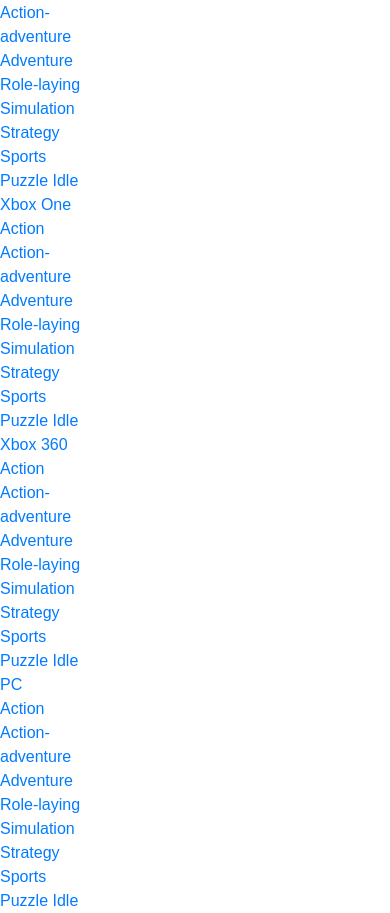
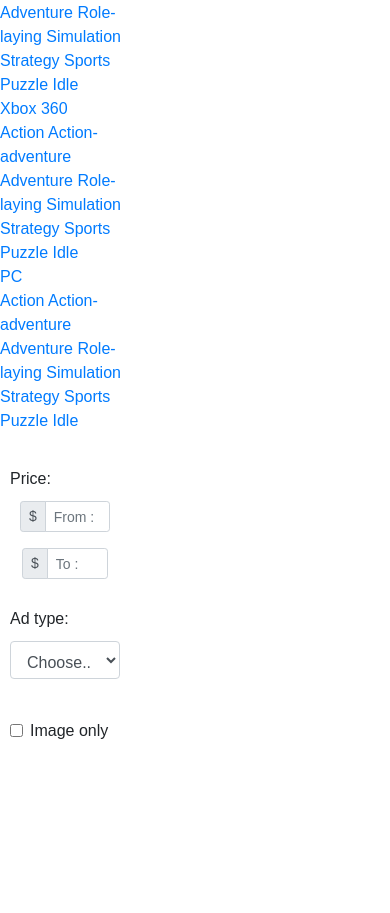
Before and after one commit to aircode610/project0, a plain HTML site: page index.html in a window 390 px wide. Shown: the part 834-1747 px from the top of the page. After the commit the page ends 1605 px from the top, so only its background shows below. Drawn offline with nearby package versions, Linux system fonts and the light colour scheme.

Commit message:
Added filtering

```diff
--- a/index.html
+++ b/index.html
@@ -1,5 +1,5 @@
 <!DOCTYPE html>
-<html lang="en" dir="ltr">
+<html lang="en" dir="ltr" style="height:100%;">
   <head>
     <meta charset="utf-8">
     <title>BaziMazi</title>
@@ -30,10 +30,12 @@
   </header>
 
 
-  <nav class="col-3 col-sm-2 col-md-2 col-lg-2 col-xl-2" style="padding:0px;padding-top:2px;height:100%">
-    <div class="vertical-menu">
+  <nav class="col-4 col-sm-3 col-md-3 col-lg-2 col-xl-2" style="padding:0px;padding-top:2px;">
+    <div class="vertical-menu" id="navbar">
+      Categories:
+      <br>
       <ul class="nav flex-column">
-        <div class="dropdown">
+      <div class=dropdown-man>
             <li><a href="#">Playstation 4</a></li>
             <div class="dropdown-content">
               <a href="#">Action</a>
@@ -47,7 +49,7 @@
               <a href="#">Idle</a>
             </div>
         </div>
-        <div class="dropdown">
+        <div class=dropdown-man>
             <li><a href="#">Playstation 3</a></li>
             <div class="dropdown-content">
               <a href="#">Action</a>
@@ -61,7 +63,7 @@
               <a href="#">Idle</a>
             </div>
         </div>
-        <div class="dropdown">
+        <div class=dropdown-man>
             <li><a href="#">Playstation 2</a></li>
             <div class="dropdown-content">
               <a href="#">Action</a>
@@ -75,7 +77,7 @@
               <a href="#">Idle</a>
             </div>
         </div>
-        <div class="dropdown">
+        <div class=dropdown-man>
             <li><a href="#">Playstation 1</a></li>
             <div class="dropdown-content">
               <a href="#">Action</a>
@@ -89,7 +91,7 @@
               <a href="#">Idle</a>
             </div>
         </div>
-        <div class="dropdown">
+        <div class=dropdown-man>
             <li><a href="#">Xbox One</a></li>
             <div class="dropdown-content">
               <a href="#">Action</a>
@@ -103,7 +105,7 @@
               <a href="#">Idle</a>
             </div>
         </div>
-        <div class="dropdown">
+        <div class=dropdown-man>
             <li><a href="#">Xbox 360</a></li>
             <div class="dropdown-content">
               <a href="#">Action</a>
@@ -117,7 +119,7 @@
               <a href="#">Idle</a>
             </div>
         </div>
-        <div class="dropdown">
+        <div class=dropdown-man>
             <li><a href="#">PC</a></li>
             <div class="dropdown-content">
               <a href="#">Action</a>
@@ -134,5 +136,49 @@
     </div>
   </nav>
 
+  <div class="col-4 col-sm-3 col-md-3 col-lg-2 col-xl-2" style="padding:0;" id="filtering" style="height:100%">
+    <br>
+    <ul class="nav flex-column" style="padding:10px">
+      <li class="nav-item">
+        Price:
+        <br>
+        <div class="input-group input-group-sm mb-3" style="padding:10px;padding-bottom:0px;">
+          <div class="input-group-prepend">
+            <span class="input-group-text" id="inputGroup-sizing-sm">$</span>
+          </div>
+          <input type="text" class="form-control" placeholder="From : " aria-label="Sizing example input" aria-describedby="inputGroup-sizing-sm">
+        </div>
+        <div class="input-group input-group-sm mb-3" style="padding:12px;padding-top:0px;">
+          <div class="input-group-prepend">
+            <span class="input-group-text" id="inputGroup-sizing-sm">$</span>
+          </div>
+          <input type="text" class="form-control" placeholder="To : " aria-label="Sizing example input" aria-describedby="inputGroup-sizing-sm">
+        </div>
+      </li>
+      Ad type:
+      <br>
+      <li class="nav-item">
+        <div class="form-group " style="padding-top:10px;">
+          <select id="adtype" class="form-control" style="padding-top:10px;">
+            <option selected>Choose...</option>
+            <option>Sale</option>
+            <option>Exchange</option>
+            <option>Temporary exchange</option>
+          </select>
+        </div>
+      </li>
+      <br>
+      <li class="nav-item">
+        <div class="form-check" style="padding-bottom:18px">
+          <input type="checkbox" class="form-check-input" id="exampleCheck1">
+          <label class="form-check-label" for="exampleCheck1">Image only</label>
+        </div>
+      </li>
+    </ul>
+  </div>
+
+  <main>
+  </main>
+
   </body>
 </html>
```
